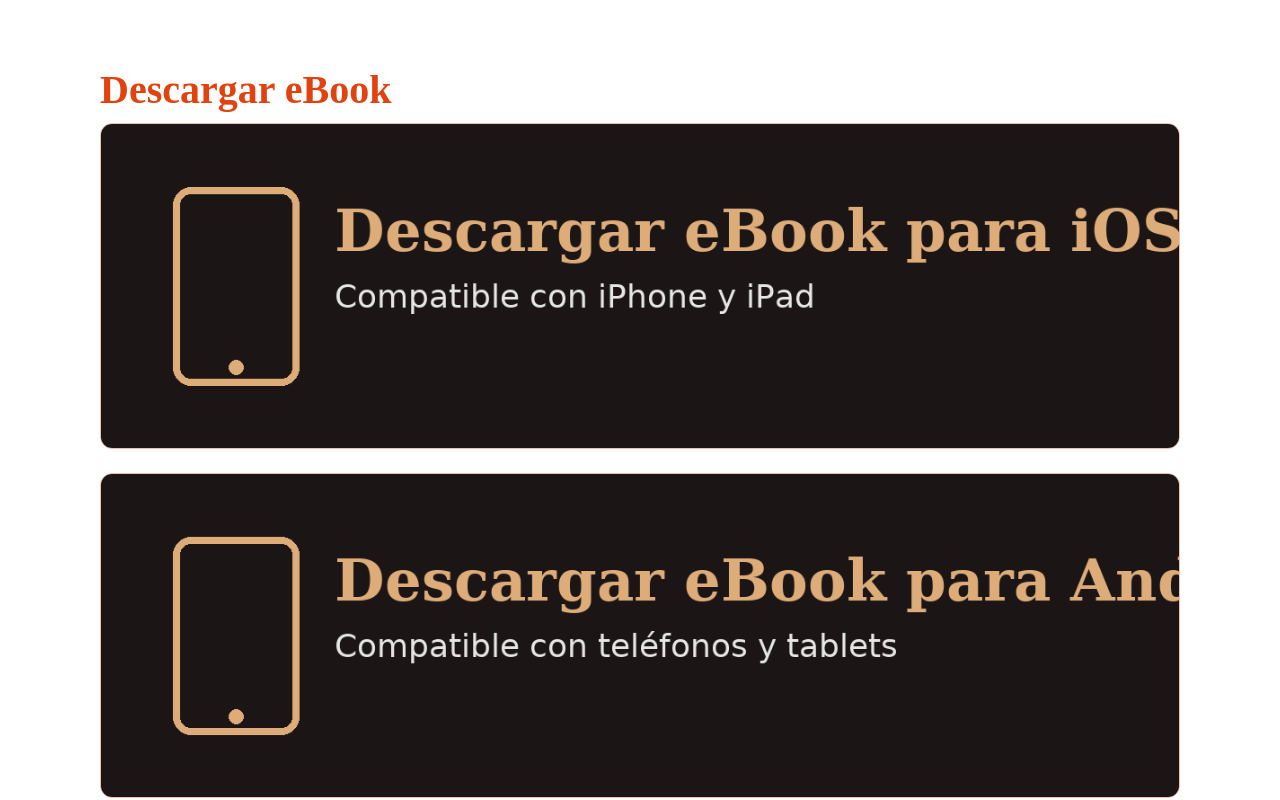
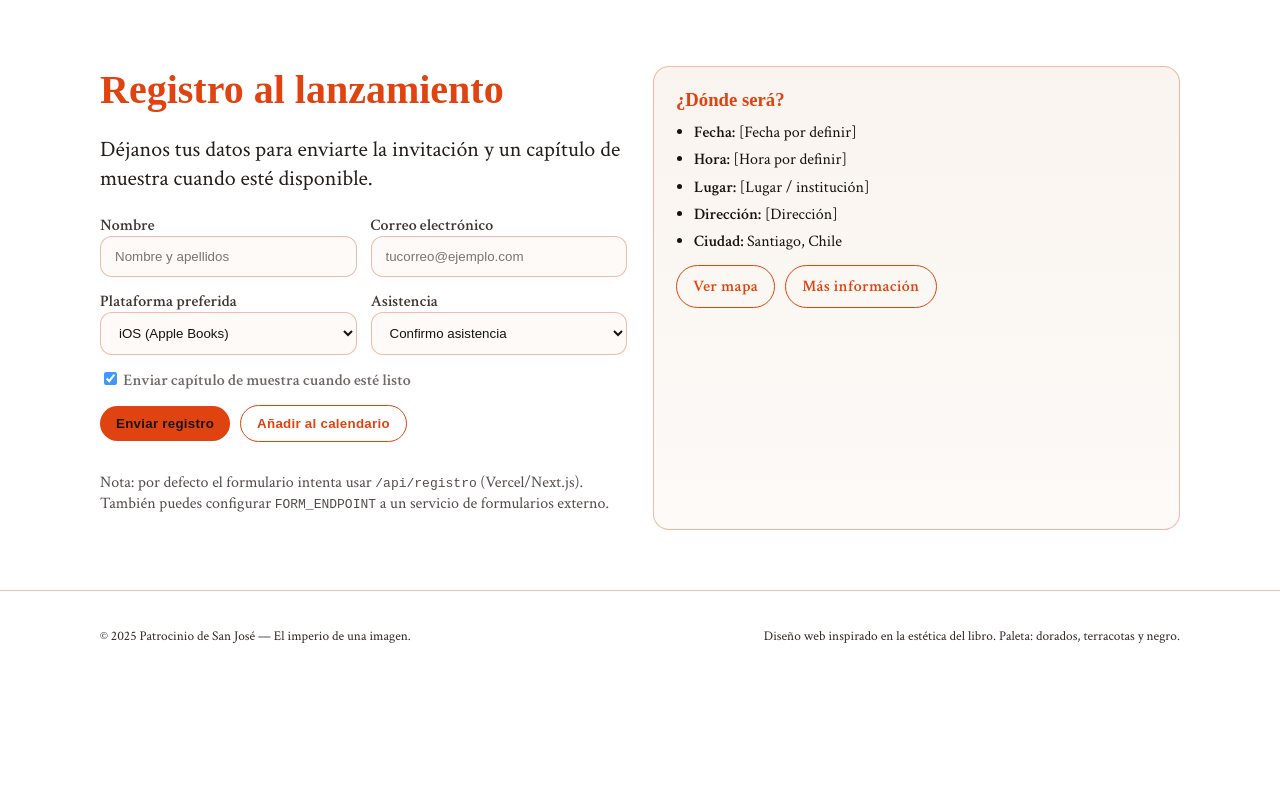
Before and after one commit to wwaymann/PATROCINIO-DE-SAN-JOSE-EL-IMPERIO-DE-UNA-IMAGEN, a Next.js app: page / in a window 1280 px wide. Shown: the part 1220-2020 px from the top of the page. After the commit the page ends 1901 px from the top, so only its background shows below. Built offline with nearby package versions, Linux system fonts and the light colour scheme; a web font is replaced by a local one.

Commit message:
Update index.tsx

```diff
--- a/pages/index.tsx
+++ b/pages/index.tsx
@@ -597,47 +597,7 @@ END:VCALENDAR`
           </div>
         </section>
 
-        <section id="descargas" className="section">
-          <h2>Descargar eBook</h2>
-          <div className="download">
-            <a
-              id="linkIos"
-              href={CONFIG.IOS_URL || '#'}
-              aria-label="Descargar eBook para iOS (Apple Books)"
-            >
-              <img
-                alt="Banner iOS"
-                style={{
-                  width: '100%',
-                  height: 'auto',
-                  borderRadius: 12,
-                  border: '1px solid var(--ring)'
-                }}
-                src="/ebook_ios_banner.png"
-              />
-            </a>
-            <a
-              id="linkAndroid"
-              href={CONFIG.ANDROID_URL || '#'}
-              aria-label="Descargar eBook para Android (Google Play o EPUB)"
-            >
-              <img
-                alt="Banner Android"
-                style={{
-                  width: '100%',
-                  height: 'auto',
-                  borderRadius: 12,
-                  border: '1px solid var(--ring)'
-                }}
-                src="/ebook_android_banner.png"
-              />
-            </a>
-            <p className="note">
-              Reemplaza los enlaces de arriba con las URLs finales de Apple Books y Google Play o tu
-              tienda preferida.
-            </p>
-          </div>
-        </section>
+
 
         <section id="registro" className="section">
           <div className="grid cols-2">
```
